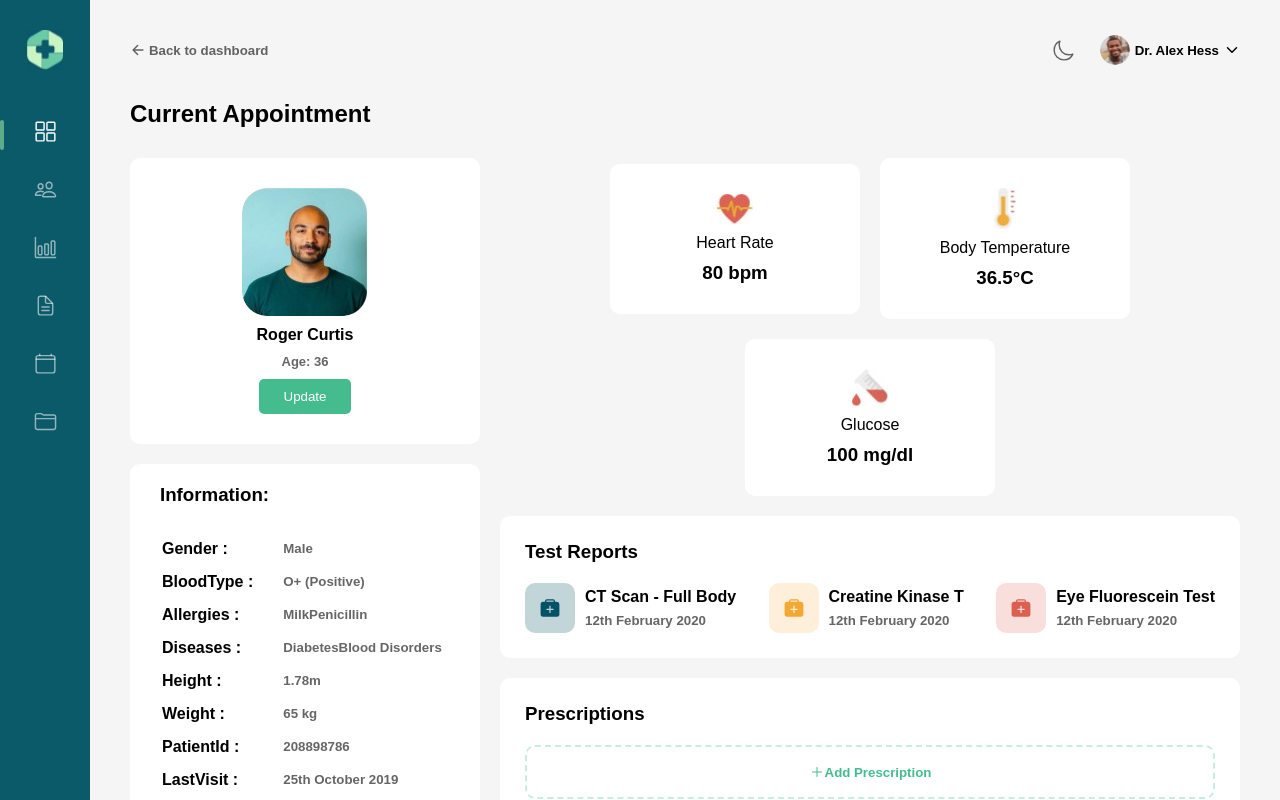
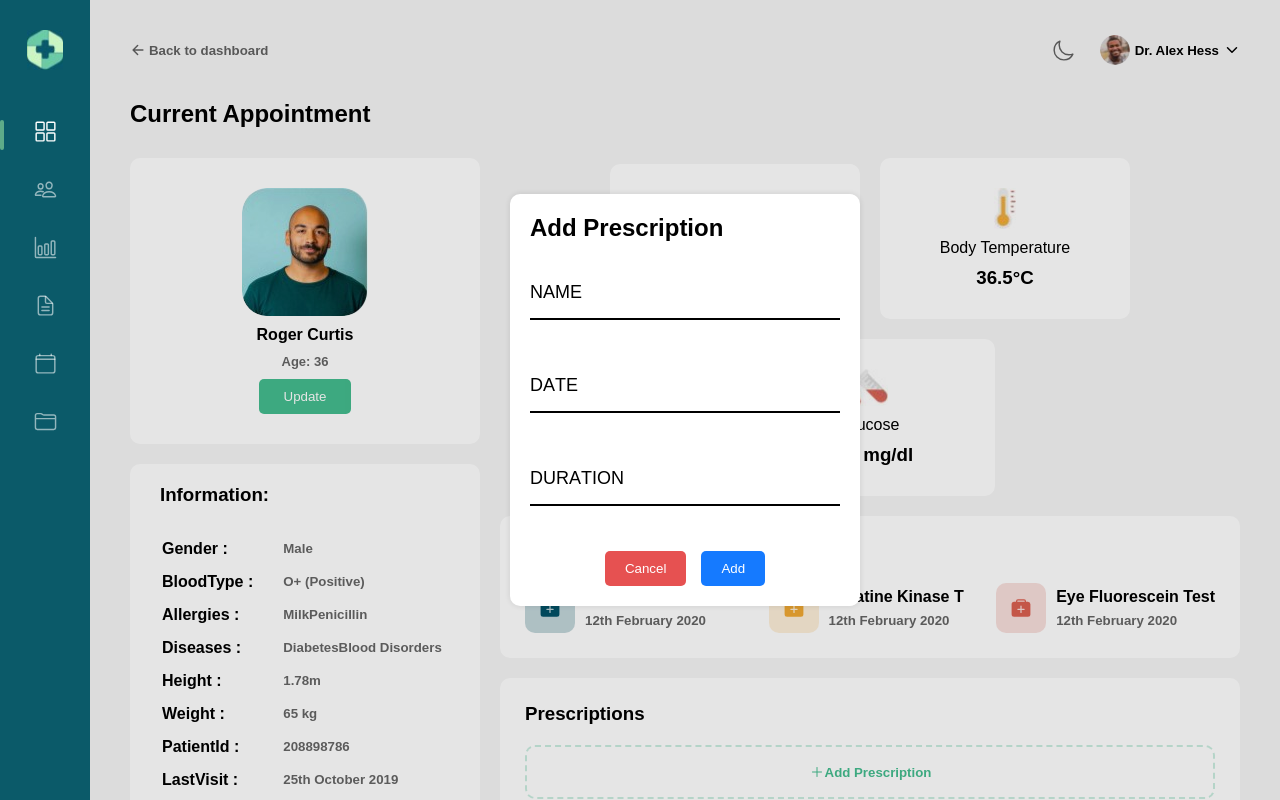
Before and after one commit to frontendm7md/react-task, a React (Create React App) app: page / in a window 1280 px wide. Both pictures are taken after a click on the element "Add Prescription". Built offline with nearby package versions, Linux system fonts and the light colour scheme.

Commit message:
Create AddPrescriptions option

```diff
--- a/src/components/page.js
+++ b/src/components/page.js
@@ -1,3 +1,4 @@
+import React, { useState } from "react";
 import { useContext } from "react";
 import { ThemeContext } from "../App";
 import user from "../data/user";
@@ -86,8 +87,63 @@ function Page() {
     }
 
     let { theme } = useContext(ThemeContext);
+    const [AddPrescription, SetAddPrescription] = useState(false);
+    let [NewPrescription, SetNewPrescription] = useState({
+        name: "",
+        date: "",
+        duration: ""
+    })
+    function AddNewPrescription() {
+        SetAddPrescription(!AddPrescription)
+        user.prescriptions.push(NewPrescription)
+        SetNewPrescription({name: "", date: "", duration: ""})
+    }
     return (
         <div className={"page" + (theme === "light" ? "" : " dark")}>
+            {AddPrescription && (
+                <div className="background">
+                    <div className={"card" + (theme === "light" ? "" : " dark")}>
+                        <h2>Add Prescription</h2>
+                        <div className="inputs">
+                            <div className="form-control">
+                                <input type="value" value={NewPrescription.name} onChange={(event) => {SetNewPrescription({name: event.target.value, date: NewPrescription.date, duration: NewPrescription.duration})}} className={"input" + (theme === "light" ? "" : " dark")} required />
+                                <label>
+                                    <span className={"span" + (theme === "light" ? "" : " dark")} style={{transitionDelay: '0ms'}}>N</span>
+                                    <span className={"span" + (theme === "light" ? "" : " dark")} style={{transitionDelay: '50ms'}}>A</span>
+                                    <span className={"span" + (theme === "light" ? "" : " dark")} style={{transitionDelay: '100ms'}}>M</span>
+                                    <span className={"span" + (theme === "light" ? "" : " dark")} style={{transitionDelay: '150ms'}}>E</span>
+                                </label>
+                            </div>
+                            <div className="form-control">
+                                <input type="value" value={NewPrescription.date} onChange={(event) => {SetNewPrescription({name: NewPrescription.name, date: event.target.value, duration: NewPrescription.duration})}} className={"input" + (theme === "light" ? "" : " dark")} required />
+                                <label>
+                                    <span className={"span" + (theme === "light" ? "" : " dark")} style={{transitionDelay: '0ms'}}>D</span>
+                                    <span className={"span" + (theme === "light" ? "" : " dark")} style={{transitionDelay: '50ms'}}>A</span>
+                                    <span className={"span" + (theme === "light" ? "" : " dark")} style={{transitionDelay: '100ms'}}>T</span>
+                                    <span className={"span" + (theme === "light" ? "" : " dark")} style={{transitionDelay: '150ms'}}>E</span>
+                                </label>
+                            </div>
+                            <div className="form-control">
+                                <input type="value" value={NewPrescription.duration} onChange={(event) => {SetNewPrescription({name: NewPrescription.name, date: NewPrescription.date, duration: event.target.value})}} className={"input" + (theme === "light" ? "" : " dark")} required />
+                                <label>
+                                    <span className={"span" + (theme === "light" ? "" : " dark")} style={{transitionDelay: '0ms'}}>D</span>
+                                    <span className={"span" + (theme === "light" ? "" : " dark")} style={{transitionDelay: '50ms'}}>U</span>
+                                    <span className={"span" + (theme === "light" ? "" : " dark")} style={{transitionDelay: '100ms'}}>R</span>
+                                    <span className={"span" + (theme === "light" ? "" : " dark")} style={{transitionDelay: '150ms'}}>A</span>
+                                    <span className={"span" + (theme === "light" ? "" : " dark")} style={{transitionDelay: '200ms'}}>T</span>
+                                    <span className={"span" + (theme === "light" ? "" : " dark")} style={{transitionDelay: '250ms'}}>I</span>
+                                    <span className={"span" + (theme === "light" ? "" : " dark")} style={{transitionDelay: '300ms'}}>O</span>
+                                    <span className={"span" + (theme === "light" ? "" : " dark")} style={{transitionDelay: '350ms'}}>N</span>
+                                </label>
+                            </div>
+                        </div>
+                        <div className="btns">
+                            <button onClick={() => SetAddPrescription(!AddPrescription)}>Cancel</button>
+                            <button onClick={AddNewPrescription}>Add</button>
+                        </div>
+                    </div>
+                </div>
+            )}
             <h2>Current Appointment</h2>
             <div className="Page-info">
                 <div className="left-data">
@@ -116,7 +172,7 @@ function Page() {
                     </div>
                     <div className={"prescriptions" + (theme === "light" ? "" : " dark")}>
                         <h3>Prescriptions</h3>
-                        <div className="addPrescription">
+                        <div className="addPrescription" onClick={() => SetAddPrescription(!AddPrescription)}>
                             <ion-icon name="add-outline"></ion-icon>
                             <h5>Add Prescription</h5>
                         </div>
--- a/src/styles/style.css
+++ b/src/styles/style.css
@@ -409,6 +409,133 @@ body {
     background-color: #44bc8e
 }
 
+.app .background {
+    width: 100%;
+    height: 100vh;
+    position: absolute;
+    bottom: 0px;
+    right: 0;
+    background-color: rgba(0, 0, 0, 0.103);
+    display: flex;
+    justify-content: center;
+    align-items: center;
+    z-index: 6;
+}
+
+.app .background .card {
+    width: 350px;
+    padding: 20px;
+    border-radius: 10px;
+    background-color: white;
+    box-shadow: 0 0 7px 0px rgba(0, 0, 0, 0.11);
+    display: flex;
+    justify-content: center;
+    align-items: flex-start;
+    flex-direction: column;
+    gap: 5px;
+}
+
+.app .background .card.dark {
+    background-color: #343a46;
+    box-shadow: 0 0 7px 0px rgba(245, 245, 245, 0.144);
+}
+
+.app .background .card .inputs {
+    width: 100%;
+}
+
+.app .background .card .btns {
+    width: 100%;
+    display: flex;
+    justify-content: center;
+    align-items: center;
+    gap: 15px;
+}
+
+.app .background .card .btns button {
+    border: none;
+    color: white;
+    padding: 10px 20px;
+    border-radius: 5px;
+    background-color: rgb(21, 122, 255);
+    cursor: pointer;
+}
+
+.app .background .card .btns button:first-child {
+    background-color: rgb(230, 81, 81);
+}
+
+.app .background .card .btns button:hover {
+    background-color: rgba(21, 122, 255, 0.726);
+}
+
+.app .background .card .btns button:first-child:hover {
+    background-color: rgba(230, 81, 81, 0.74);
+}
+
+.form-control {
+    position: relative;
+    margin: 20px 0 40px;
+    width: 100%;
+}
+
+.form-control input {
+    background-color: transparent;
+    border: 0;
+    border-bottom: 2px black solid;
+    display: block;
+    width: 100%;
+    padding: 15px 0;
+    font-size: 18px;
+    color: black;
+}
+
+.form-control .input.dark {
+    border-bottom: 2px white solid;
+    color: white;
+}
+.form-control .input.dark:focus,
+.form-control .input.dark:valid {
+    outline: 0;
+    border-bottom-color: lightblue;
+}
+
+.form-control input:focus,
+.form-control input:valid {
+    outline: 0;
+    border-bottom-color: rgb(17, 106, 136);
+}
+
+.form-control label {
+    position: absolute;
+    top: 15px;
+    left: 0;
+    pointer-events: none;
+}
+
+.form-control label span {
+    display: inline-block;
+    font-size: 18px;
+    min-width: 5px;
+    color: black;
+    transition: 0.3s cubic-bezier(0.68, -0.55, 0.265, 1.55);
+}
+
+.form-control .span.dark {
+    color: white;
+}
+.form-control .input.dark:focus+label span,
+.form-control .input.dark:valid+label span {
+    color: lightblue;
+    transform: translateY(-30px);
+}
+
+.form-control input:focus+label span,
+.form-control input:valid+label span {
+    color: rgb(17, 106, 136);
+    transform: translateY(-30px);
+}
+
 .app .page .Page-info .right-data .prescriptions .prescriptionsData {
     width: 100%;
     display: flex;
```
